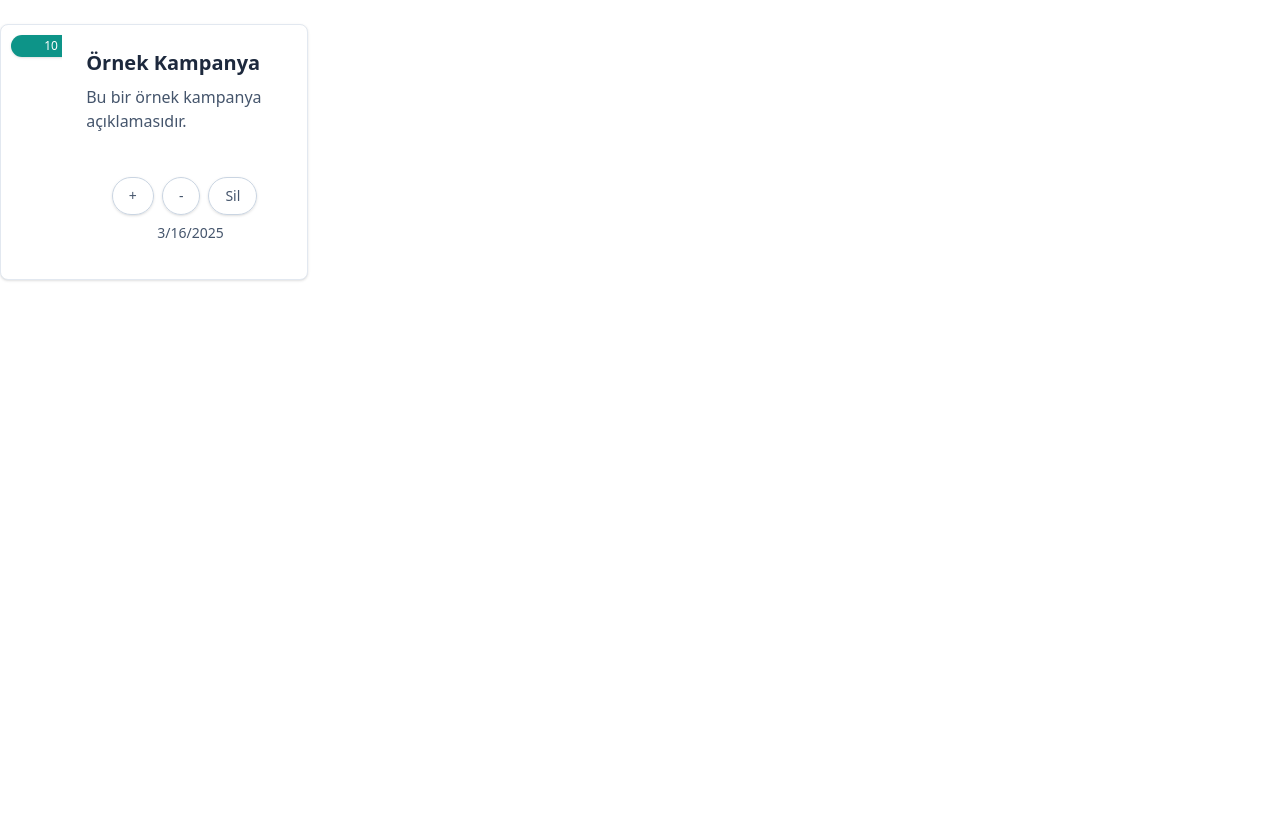
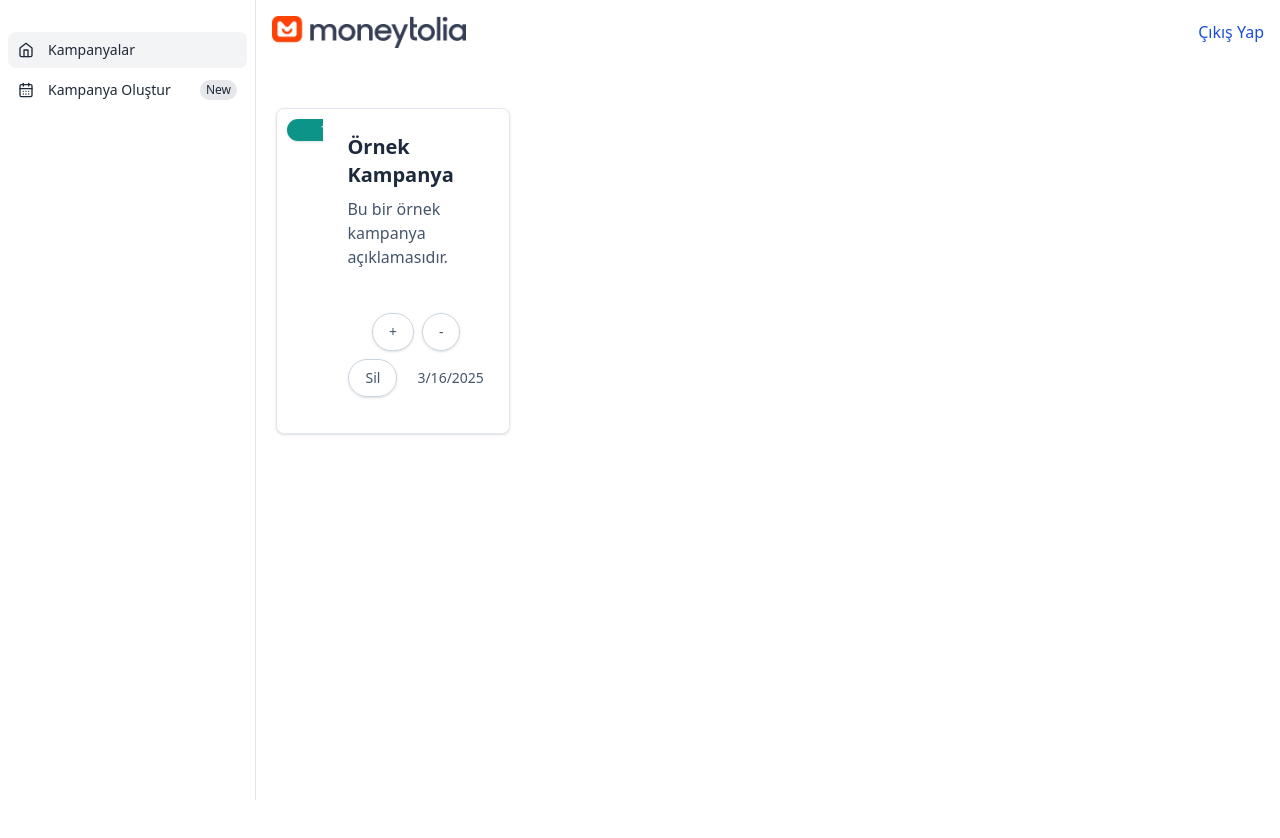
Before and after one commit to tugce-7/moneytolia, an Angular app: page /campaigns in a window 1280 px wide. Shown: the top 838 px of the page. Before the commit the page ends 800 px from the top, so only its background shows below. Built offline with nearby package versions, Linux system fonts and the light colour scheme; sample sign-in values are in the browser's storage.

Commit message:
(master) - Add logout to header

```diff
--- a/src/app/layout/layout/layout.component.html
+++ b/src/app/layout/layout/layout.component.html
@@ -1,6 +1,15 @@
 <!-- <app-sidebar></app-sidebar>
-<app-header></app-header> -->
-<router-outlet></router-outlet>
+<app-header></app-header>
+<router-outlet></router-outlet> -->
+
+
+<app-header></app-header>
+<div class="dashboard-container">
+    <app-sidebar></app-sidebar>
+    <div class="content">
+        <router-outlet></router-outlet>
+    </div>
+</div>
 
 <!--
 <div class="flex ...">
--- a/src/app/layout/layout/layout.component.scss
+++ b/src/app/layout/layout/layout.component.scss
@@ -1,3 +1,13 @@
 .content {
     margin-left: 256px;
 }
+
+.dashboard-container {
+    display: flex;
+    height: 100vh;
+}
+
+.content {
+    flex-grow: 1;
+    padding: 20px;
+}
--- a/src/app/login/login.component.html
+++ b/src/app/login/login.component.html
@@ -1,7 +1,6 @@
 <div class="flex min-h-full flex-col justify-center px-6 py-12 lg:px-8">
     <div class="sm:mx-auto sm:w-full sm:max-w-sm">
-        <!-- <img class="mx-auto h-10 w-auto" src="/src/assets/images/logo.png" alt="Your Company"> -->
-        <h2 class="mt-10 text-center text-2xl/9 font-bold tracking-tight text-gray-900">Sign in to your account</h2>
+        <img class="mx-auto h-10 w-auto" src="assets/images/logo.png" alt="Moneytolia">
     </div>
 
     <div class="mt-10 sm:mx-auto sm:w-full sm:max-w-sm">
--- a/src/app/shared/header/header.component.html
+++ b/src/app/shared/header/header.component.html
@@ -1,8 +1,7 @@
-<nav class="bg-white border-gray-200 dark:bg-gray-900">
+<nav class="bg-white border-gray-200 dark:bg-gray-900 content">
     <div class="max-w-screen-xl flex flex-wrap items-center justify-between mx-auto p-4">
         <a href="https://flowbite.com/" class="flex items-center space-x-3 rtl:space-x-reverse">
-            <img src="https://flowbite.com/docs/images/logo.svg" class="h-8" alt="Flowbite Logo" />
-            <span class="self-center text-2xl font-semibold whitespace-nowrap dark:text-white">Flowbite</span>
+            <img src="assets/images/logo.png" class="h-8" alt="Moneytolia" />
         </a>
         <button data-collapse-toggle="navbar-default" type="button"
             class="inline-flex items-center p-2 w-10 h-10 justify-center text-sm text-gray-500 rounded-lg md:hidden hover:bg-gray-100 focus:outline-none focus:ring-2 focus:ring-gray-200 dark:text-gray-400 dark:hover:bg-gray-700 dark:focus:ring-gray-600"
@@ -17,25 +16,9 @@
             <ul
                 class="font-medium flex flex-col p-4 md:p-0 mt-4 border border-gray-100 rounded-lg bg-gray-50 md:flex-row md:space-x-8 rtl:space-x-reverse md:mt-0 md:border-0 md:bg-white dark:bg-gray-800 md:dark:bg-gray-900 dark:border-gray-700">
                 <li>
-                    <a href="#"
+                    <button type="button" (click)="logout()"
                         class="block py-2 px-3 text-white bg-blue-700 rounded-sm md:bg-transparent md:text-blue-700 md:p-0 dark:text-white md:dark:text-blue-500"
-                        aria-current="page">Home</a>
-                </li>
-                <li>
-                    <a href="#"
-                        class="block py-2 px-3 text-gray-900 rounded-sm hover:bg-gray-100 md:hover:bg-transparent md:border-0 md:hover:text-blue-700 md:p-0 dark:text-white md:dark:hover:text-blue-500 dark:hover:bg-gray-700 dark:hover:text-white md:dark:hover:bg-transparent">About</a>
-                </li>
-                <li>
-                    <a href="#"
-                        class="block py-2 px-3 text-gray-900 rounded-sm hover:bg-gray-100 md:hover:bg-transparent md:border-0 md:hover:text-blue-700 md:p-0 dark:text-white md:dark:hover:text-blue-500 dark:hover:bg-gray-700 dark:hover:text-white md:dark:hover:bg-transparent">Services</a>
-                </li>
-                <li>
-                    <a href="#"
-                        class="block py-2 px-3 text-gray-900 rounded-sm hover:bg-gray-100 md:hover:bg-transparent md:border-0 md:hover:text-blue-700 md:p-0 dark:text-white md:dark:hover:text-blue-500 dark:hover:bg-gray-700 dark:hover:text-white md:dark:hover:bg-transparent">Pricing</a>
-                </li>
-                <li>
-                    <a href="#"
-                        class="block py-2 px-3 text-gray-900 rounded-sm hover:bg-gray-100 md:hover:bg-transparent md:border-0 md:hover:text-blue-700 md:p-0 dark:text-white md:dark:hover:text-blue-500 dark:hover:bg-gray-700 dark:hover:text-white md:dark:hover:bg-transparent">Contact</a>
+                        aria-current="page">Çıkış Yap</button>
                 </li>
             </ul>
         </div>
--- a/src/app/shared/header/header.component.ts
+++ b/src/app/shared/header/header.component.ts
@@ -1,5 +1,6 @@
 import { Component } from '@angular/core';
-import { RouterLink } from '@angular/router';
+import { Router } from '@angular/router';
+import { AuthService } from '../../core/auth/auth.service';
 
 @Component({
   selector: 'app-header',
@@ -8,9 +9,12 @@ import { RouterLink } from '@angular/router';
   styleUrl: './header.component.scss'
 })
 export class HeaderComponent {
-  constructor() {
-
-
+  constructor(
+    private authService: AuthService,
+    private router: Router) {
   }
-
+  logout() {
+    this.authService.logout();
+    this.router.navigate(['/login']);
+  }
 }
```
